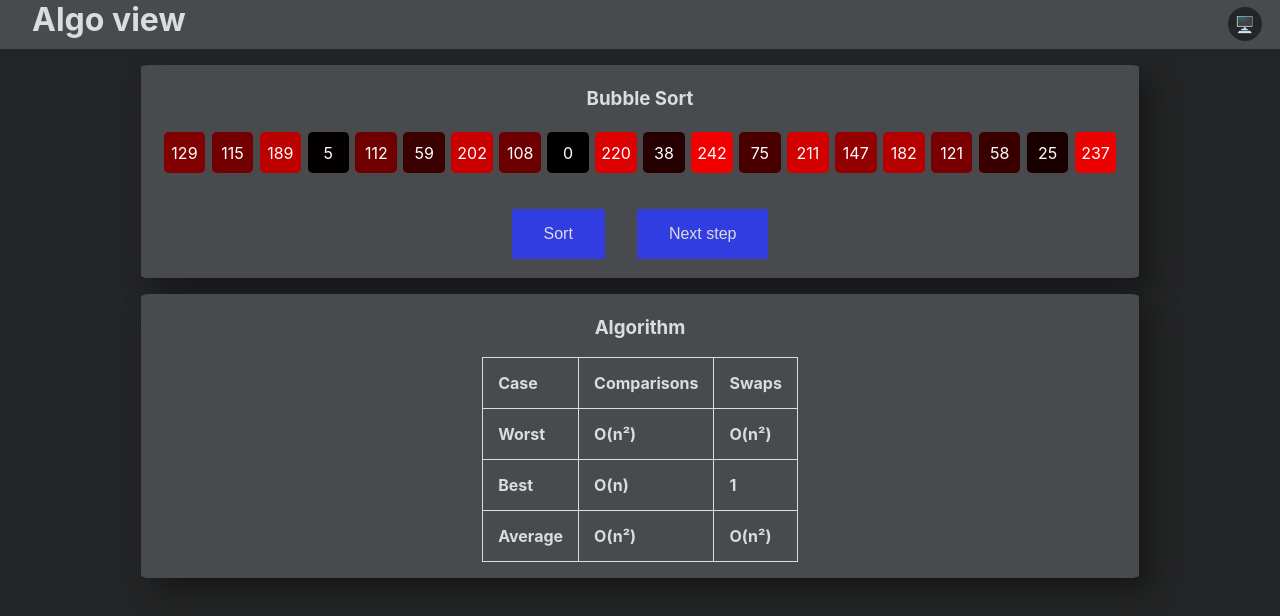
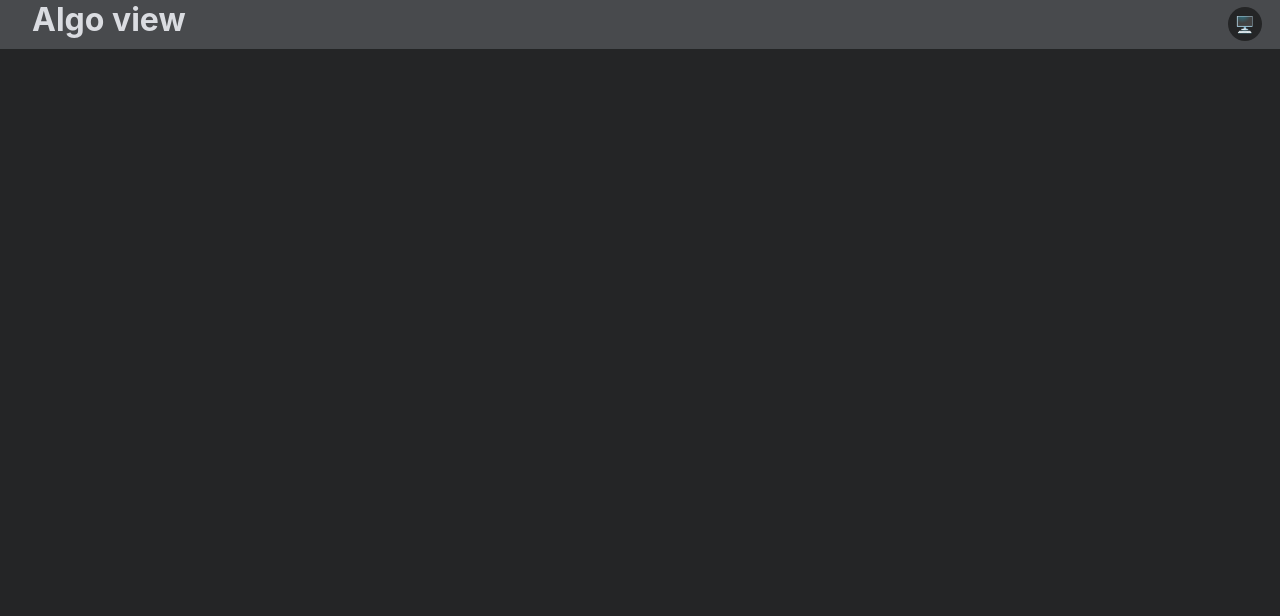
Before and after one commit to index-zer0/algo-view, a React (Create React App) app: page /sort/bubble in a window 1280 px wide. Shown: the top 616 px of the page. Built offline with nearby package versions, Linux system fonts and the light colour scheme.

Commit message:
Fix paths

```diff
--- a/package.json
+++ b/package.json
@@ -1,5 +1,5 @@
 {
-  "homepage": "https://index-zer0.github.io",
+  "homepage": "https://index-zer0.github.io/algo-view",
   "name": "algo-view",
   "version": "0.1.0",
   "private": true,
--- a/src/components/SortAlgorithms/index.js
+++ b/src/components/SortAlgorithms/index.js
@@ -8,9 +8,9 @@ import "./styles.css";
 const SortAlgorithms = () => {
 	return (
 		<div>
-			<Route path="/sort/bubble" component={BubbleSort} />
-			<Route path="/sort/selection" component={SelectionSort} />
-			<Route path="/sort/insertion" component={InsertionSort} />
+			<Route path="/algo-view/sort/bubble" component={BubbleSort} />
+			<Route path="/algo-view/sort/selection" component={SelectionSort} />
+			<Route path="/algo-view/sort/insertion" component={InsertionSort} />
 		</div>
 	);
 };
```
